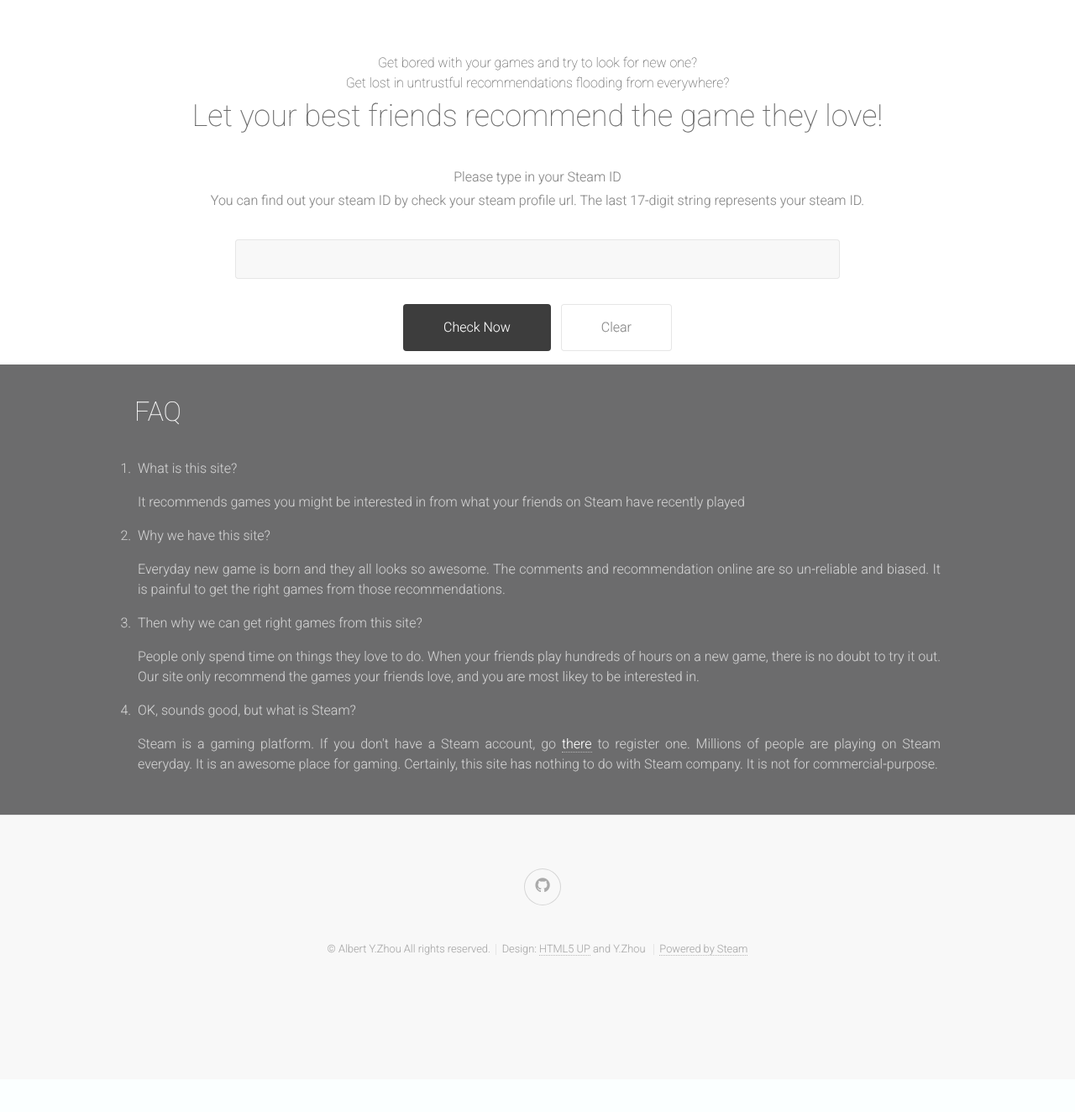
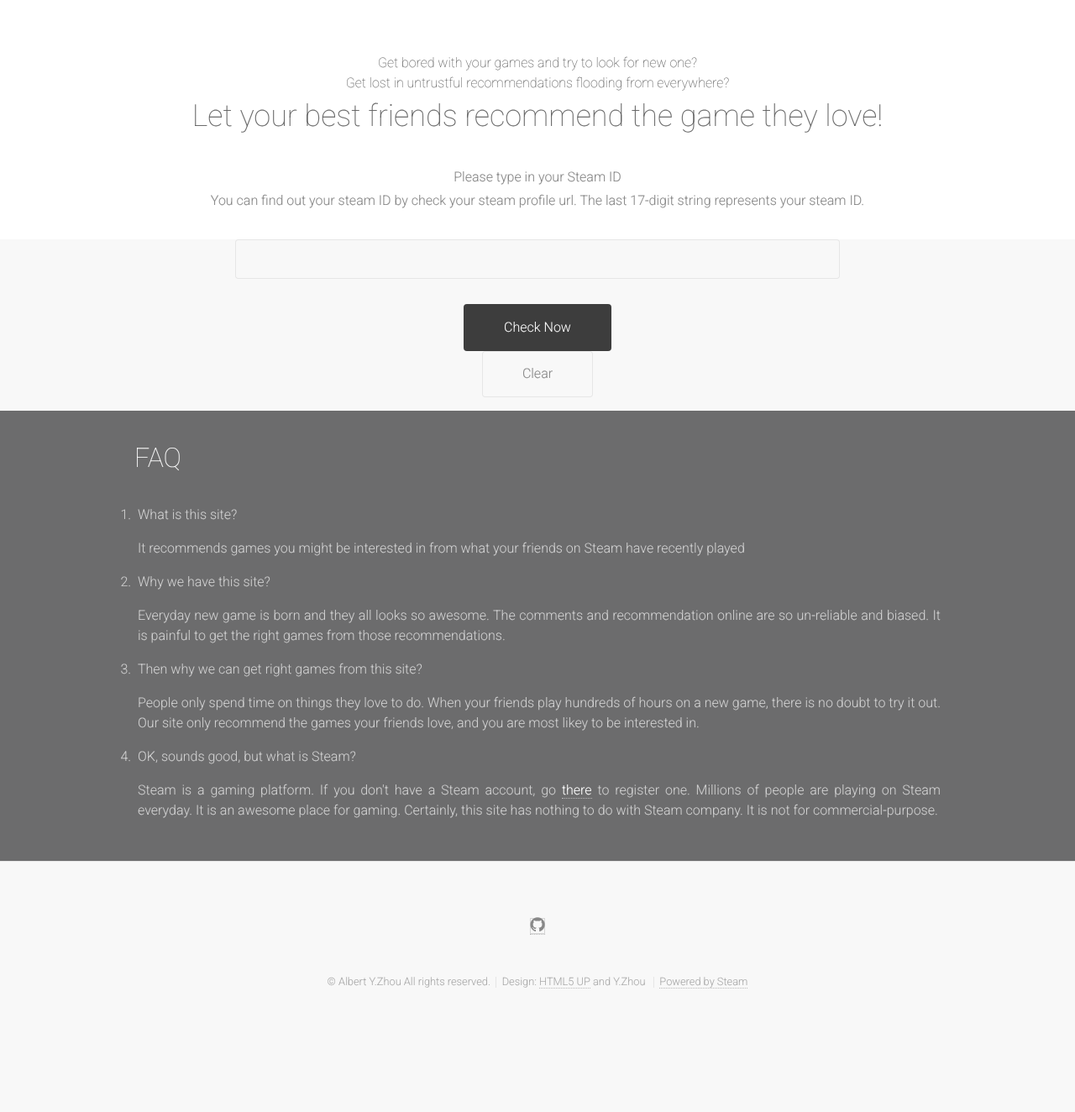
Before and after one commit to ydzhou/GameRecommendApp, a Django app: page /recom/ in a window 1280 px wide. Shown: the part 440-1764 px from the top of the page at 84% size. Before the commit the page ends 1578 px from the top, so only its background shows below. Run offline with Django 3.2, Linux system fonts and the light colour scheme.

Commit message:
update css file

```diff
--- a/recom/recommender.py
+++ b/recom/recommender.py
@@ -193,7 +193,10 @@
         for i in range(total_num_of_genres_ids):
             xt_app.append(0)
         for app_genres in app_detail:
-            genres_id = app_genres['id']
+            try:
+                genres_id = app_genres['id']
+            except:
+                continue
             pos = G.get_genres_index(genres_id, 1)
             if pos >= 0:
                 xt_app[pos] = 1
--- a/recom/static/recom/css/style.css
+++ b/recom/static/recom/css/style.css
@@ -297,40 +297,6 @@
 				padding-left: 0.5em;
 			}
 
-		ul.icons
-		{
-			cursor: default;
-		}
-
-			ul.icons li
-			{
-				display: inline-block;
-				padding-left: 0.75em;
-			}
-
-				ul.icons a
-				{
-					display: inline-block;
-					width: 2.75em;
-					height: 2.75em;
-					line-height: 2.8em;
-					text-align: center;
-					border: 0;
-					box-shadow: inset 0 0 0 1px #e6e6e6;
-					border-radius: 100%;
-					color: #aaa;
-					-moz-transition: background-color 0.25s ease-in-out;
-					-webkit-transition: background-color 0.25s ease-in-out;
-					-o-transition: background-color 0.25s ease-in-out;
-					-ms-transition: background-color 0.25s ease-in-out;
-					transition: background-color 0.25s ease-in-out;
-				}
-
-					ul.icons a:hover
-					{
-						background: rgba(0,0,0,0.025);
-					}
-
 		ul.menu
 		{
 			cursor: default;
@@ -349,22 +315,6 @@
 			{
 				border-left: 0;
 				padding-left: 0;
-				margin-left: 0;
-			}
-
-		ul.actions
-		{
-			cursor: default;
-		}
-
-			ul.actions li
-			{
-				display: inline-block;
-				margin: 0 0 0 0.5em;
-			}
-
-			ul.actions li:first-child
-			{
 				margin-left: 0;
 			}
 
@@ -547,79 +497,6 @@
 			.dark form ::-moz-placeholder { color: rgba(255,255,255,0.85) !important; }
 			.dark form :-ms-input-placeholder { color: rgba(255,255,255,0.85) !important; }
 
-	/* Table */
-
-		table
-		{
-			width: 100%;
-		}
-
-			table.default
-			{
-				width: 100%;
-				border-collapse: collapse;
-			}
-
-				table.default tbody
-				{
-				}
-
-				table.default tbody tr
-				{
-					border: solid 1px #e6e6e6;
-				}
-
-				table.default tbody tr:nth-child(2n+2)
-				{
-					background: #f8f8f8;
-				}
-
-				table.default td
-				{
-					padding: 0.5em 1em 0.5em 1em;
-				}
-
-				table.default th
-				{
-					text-align: left;
-					padding: 0.5em 1em 1em 1em;
-				}
-
-				table.default thead
-				{
-				}
-
-				table.default tfoot
-				{
-				}
-
-					table.default tfoot td
-					{
-						padding-top: 1em;
-					}
-
-				table.default tbody
-				{
-				}
-
-			.dark table.default
-			{
-			}
-
-				.dark table.default tbody
-				{
-				}
-
-					.dark table.default tbody tr
-					{
-						border-color: rgba(255,255,255,0.5);
-					}
-
-					.dark table.default tbody tr:nth-child(2n+2)
-					{
-						background: rgba(255,255,255,0.1);
-					}
-
 	/* Button */
 
 		input[type="button"],
@@ -705,76 +582,6 @@
 				{
 					background: rgba(255,255,255,0.15);
 					box-shadow: inset 0 0 0 1px #fff;
-				}
-
-	/* Feature Icon */
-
-		.feature-icon
-		{
-			display: inline-block;
-			position: relative;
-			padding-bottom: 5em;
-			margin-bottom: 2.75em;
-			cursor: default;
-		}
-
-			.feature-icon .icon
-			{
-				display: inline-block;
-				width: 2em;
-				height: 2em;
-				font-size: 4.5em;
-				border-radius: 100%;
-				box-shadow: inset 0 0 0 1px #666;
-				color: #666;
-				line-height: 2.1em;
-			}
-
-			.feature-icon:before
-			{
-				content: '';
-				background: #666;
-				position: absolute;
-				bottom: 0;
-				left: 50%;
-				margin-left: -0.325em;
-				width: 0.65em;
-				height: 0.65em;
-				display: block;
-				border-radius: 100%;
-			}
-
-			.feature-icon:after
-			{
-				content: '';
-				position: absolute;
-				left: 50%;
-				bottom: 0.65em;
-				width: 1px;
-				height: 4.35em;
-				background: #666;
-				margin-left: -0.5px;
-			}
-
-			.dark .feature-icon
-			{
-			}
-
-				.dark .feature-icon .icon
-				{
-					background: rgba(255,255,255,0.15);
-					box-shadow: inset 0 0 0 1px rgba(255,255,255,0.5);
-					color: #fff;
-				}
-
-				.dark .feature-icon:before
-				{
-					background: rgba(255,255,255,0.5);
-				}
-
-				.dark .feature-icon:after
-				{
-					background: rgba(255,255,255,0.5);
 				}
 
 	/* Dark */
@@ -926,20 +733,6 @@
 							linear-gradient(45deg, #b39c68, #a56365, #412e4c);
 			}
 
-			.main > .content.style2
-			{
-				background:	url('images/bgtr.svg') top right no-repeat,
-							url('images/bgbl.svg') bottom left no-repeat,
-							url('images/overlay.png'),
-							linear-gradient(45deg, #384955, #655361, #85505f);
-			}
-
-			.main > .content.style3
-			{
-				background:	url('images/bgtr.svg') top right no-repeat,
-							url('images/bgbl.svg') bottom left no-repeat,
-							url('images/overlay.png'),
-							linear-gradient(45deg, #5f796b, #3a4e59, #2f394e);
 			}
 
 			.main > .content.style4
```
Also changed, not shown: recom/static/recom/css/skel.css (+0 -84 lines).
